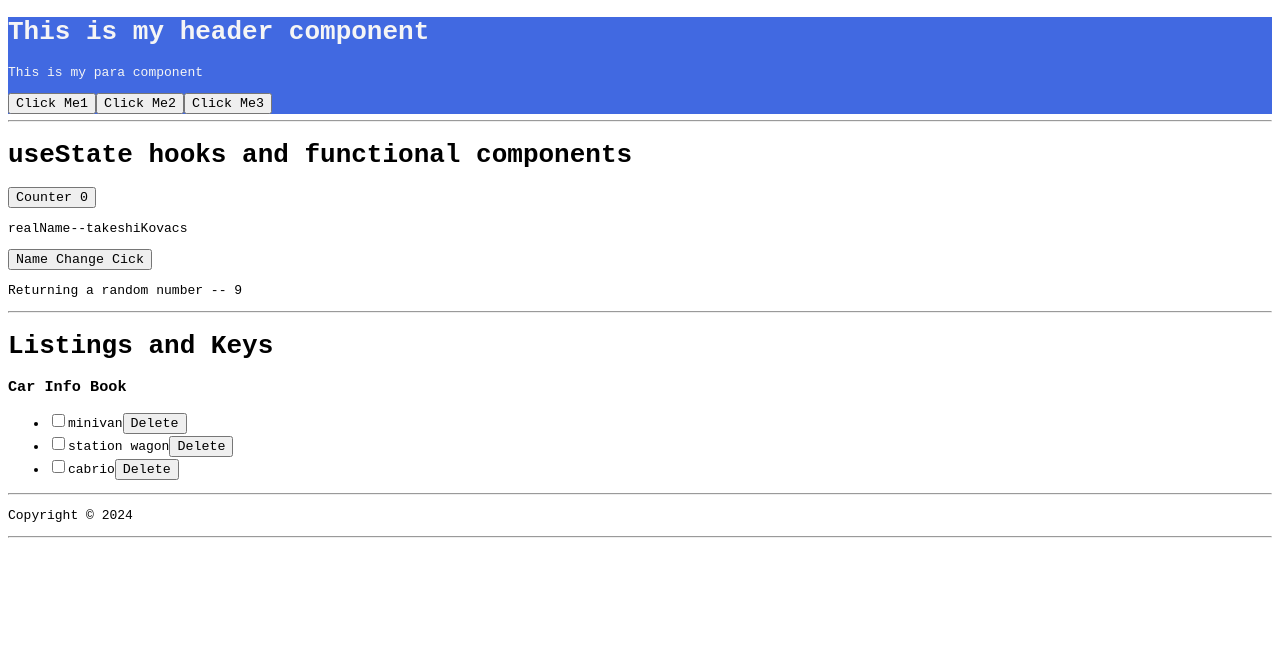
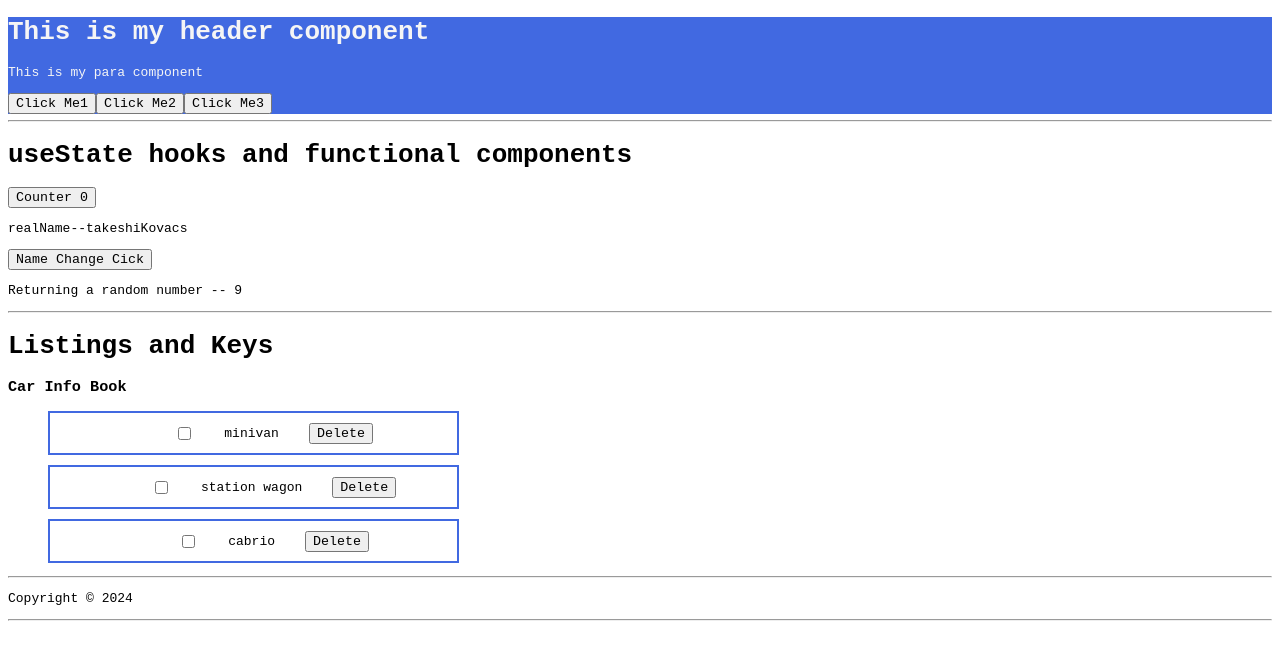
Before and after one commit to kovacs7/React-Notes, a React (Vite) app in the folder lesson-1/: page / in a window 1280 px wide. Shown: the top 660 px of the page. Built offline with nearby package versions, Linux system fonts and the light colour scheme.

Commit message:
delete fn in content2 added

```diff
--- a/lesson-1/src/components/Content2.jsx
+++ b/lesson-1/src/components/Content2.jsx
@@ -41,11 +41,12 @@ const handleCheck = (item)=> {
     setItems(updatedItems)
 }
 
+
 const handleDelete = (item) => {
-    // let updatedItems = items.map((myObj)=>{myObj !== item})
-    // setItems(updatedItems)
-    // some kind of error thats why commented it out
+    let updatedItems = items.filter((myObj) => myObj !== item);
+    setItems(updatedItems);
 }
+
 
   return (
      <main>
@@ -53,19 +54,25 @@ const handleDelete = (item) => {
         <h3>Car Info Book</h3>
         <ul>
             {items.map((item) =>( // remember to use parenthesis instead of curly brackets, it doesnt render the xml.
-                <li className="item" key={item.registration}>
+                <ul className="item" key={item.registration}
+
+                style={{border: "solid 2px royalblue", display: "flex", direction : "row", marginTop : "10px", gap : "15px", height : "40px", width : "30%", alignItems : "center",
+                justifyContent: "center"}}
+                >
                     <input
                         type="checkbox"
                         onChange={() => handleCheck(item)} // have to create an anonymous fn, because normally writing fn will take it as normal xml element.
                         checked={item.included} // takes the boolean value
                     />
+                    <br/>
                     <label
                         style={item.included ? {textDecoration: "line-through"} : null} // remember it for todo lists
                     >
                     {item.type}
                     </label>
+                    <br/>
                     <button onClick={() => {handleDelete(item)}}>Delete</button>
-                </li>
+                </ul>
             ))}
         </ul>
      </main>
```
